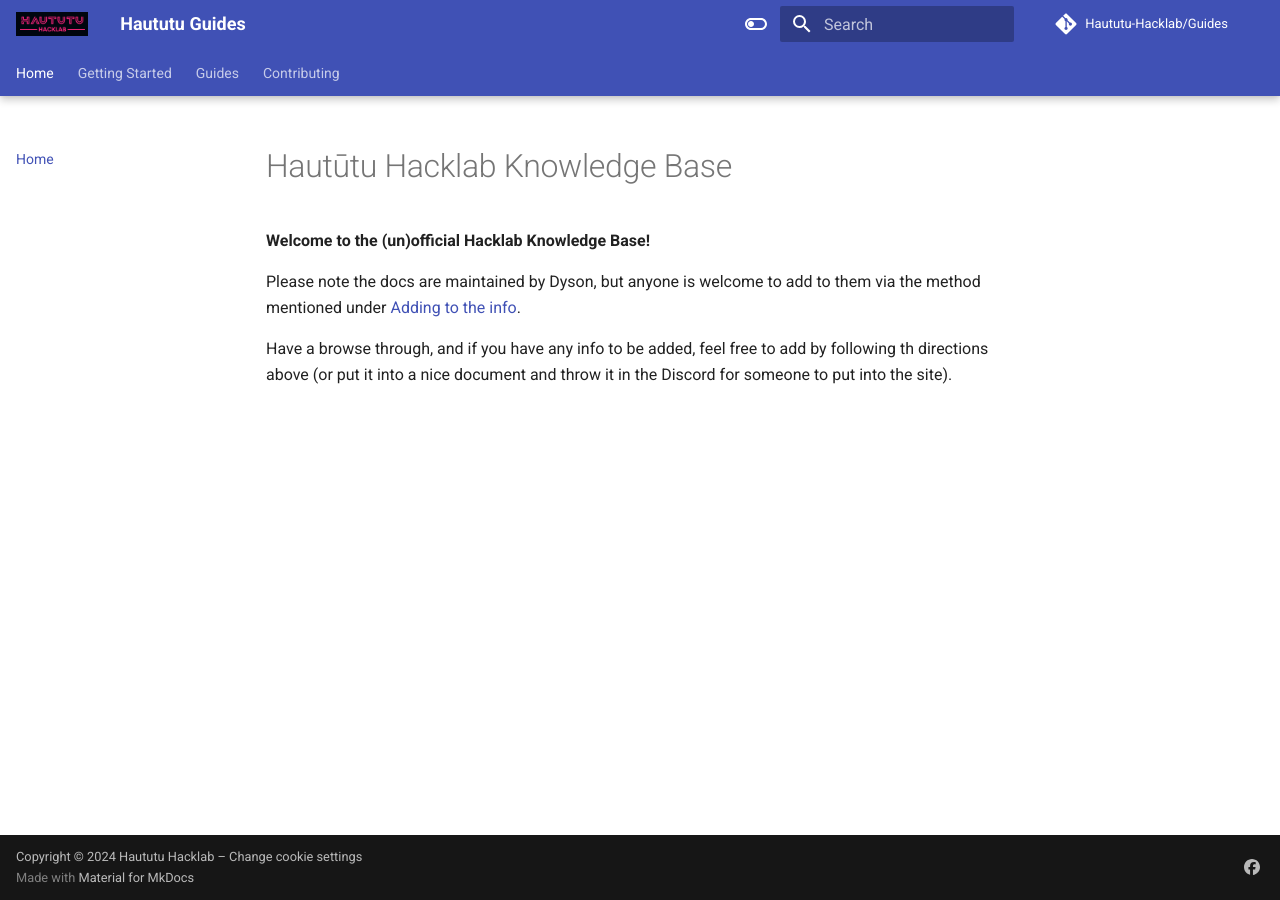
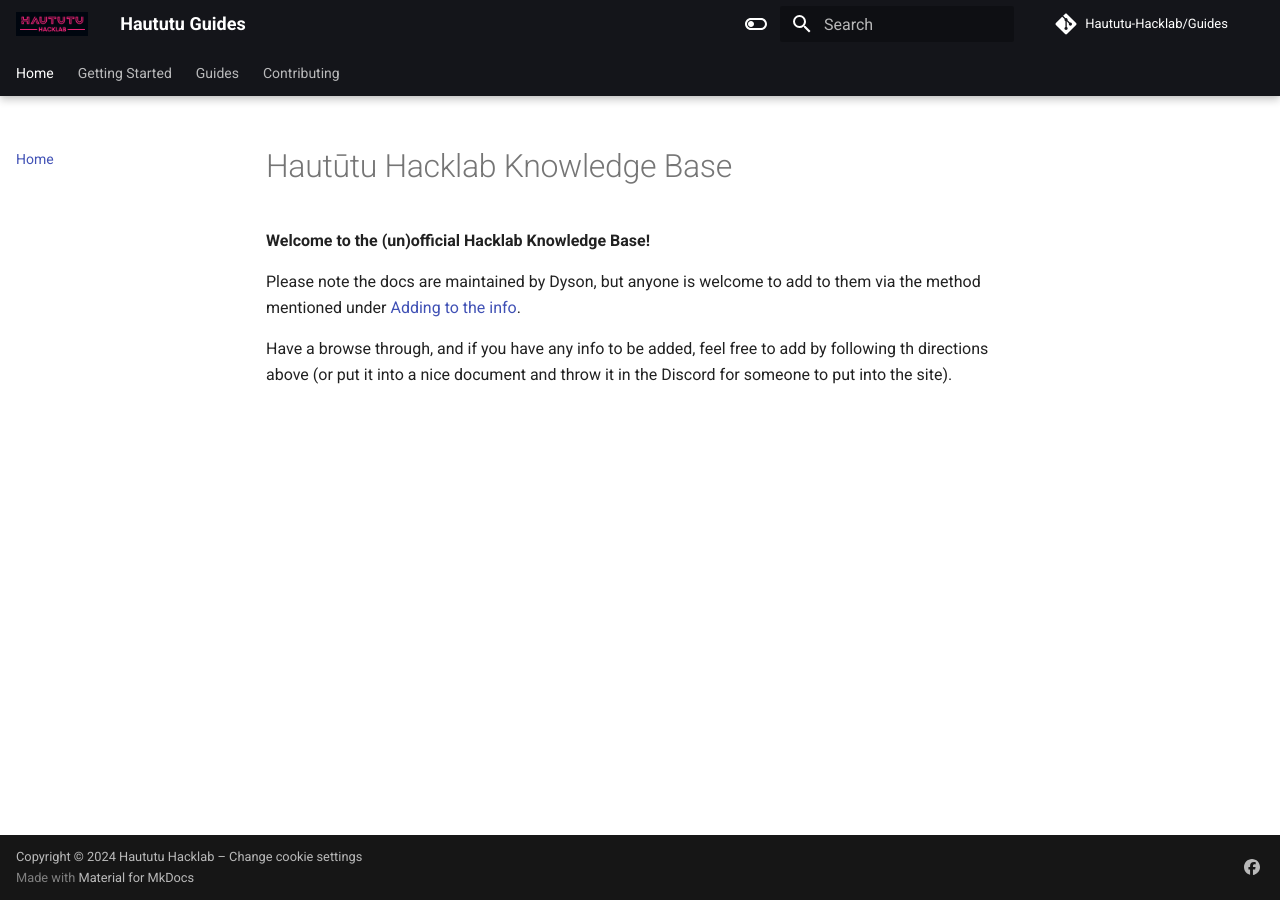
Before and after one commit to Haututu-Hacklab/Guides, an MkDocs documentation site: the page built from docs/index.md, in a window 1280 px wide. Built offline with MkDocs 1.6.1 and Material for MkDocs 9.7.7, drawn with Linux system fonts in a browser that asks for light colours; comment, search, counter and statistics services are not loaded.

```diff
--- a/mkdocs.yml
+++ b/mkdocs.yml
@@ -32,7 +32,7 @@
     # Light mode
     - media: "(prefers-color-scheme: light)"
       scheme: default
-      primary: indigo
+      primary: black
       accent: indigo
       toggle:
         icon: material/toggle-switch-off-outline
@@ -41,7 +41,7 @@
     - media: "(prefers-color-scheme: dark)"
       scheme: slate
       primary: black
-      accent: indigo
+      accent: pink
       toggle:
         icon: material/toggle-switch
         name: Switch to light mode
```
